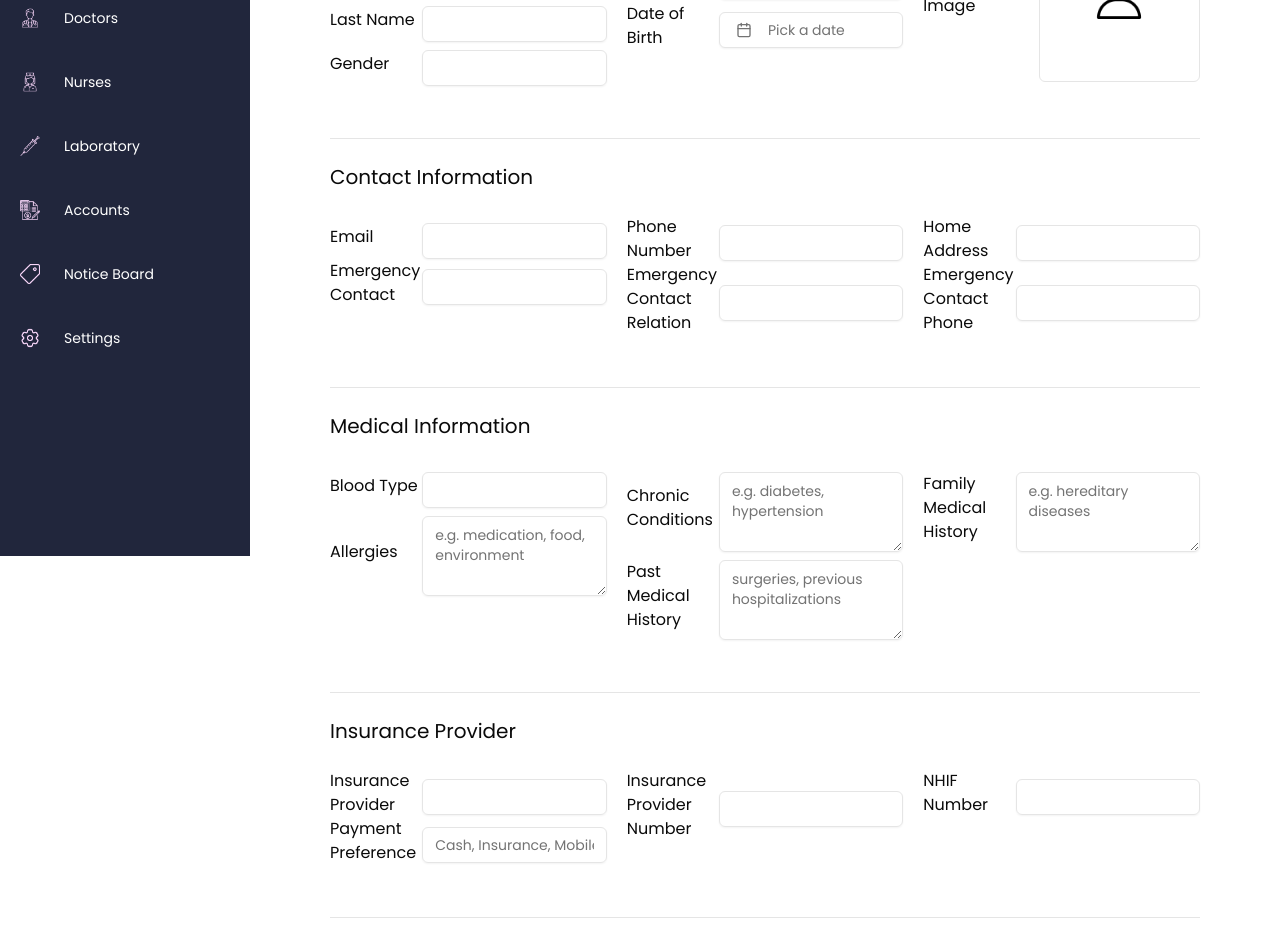
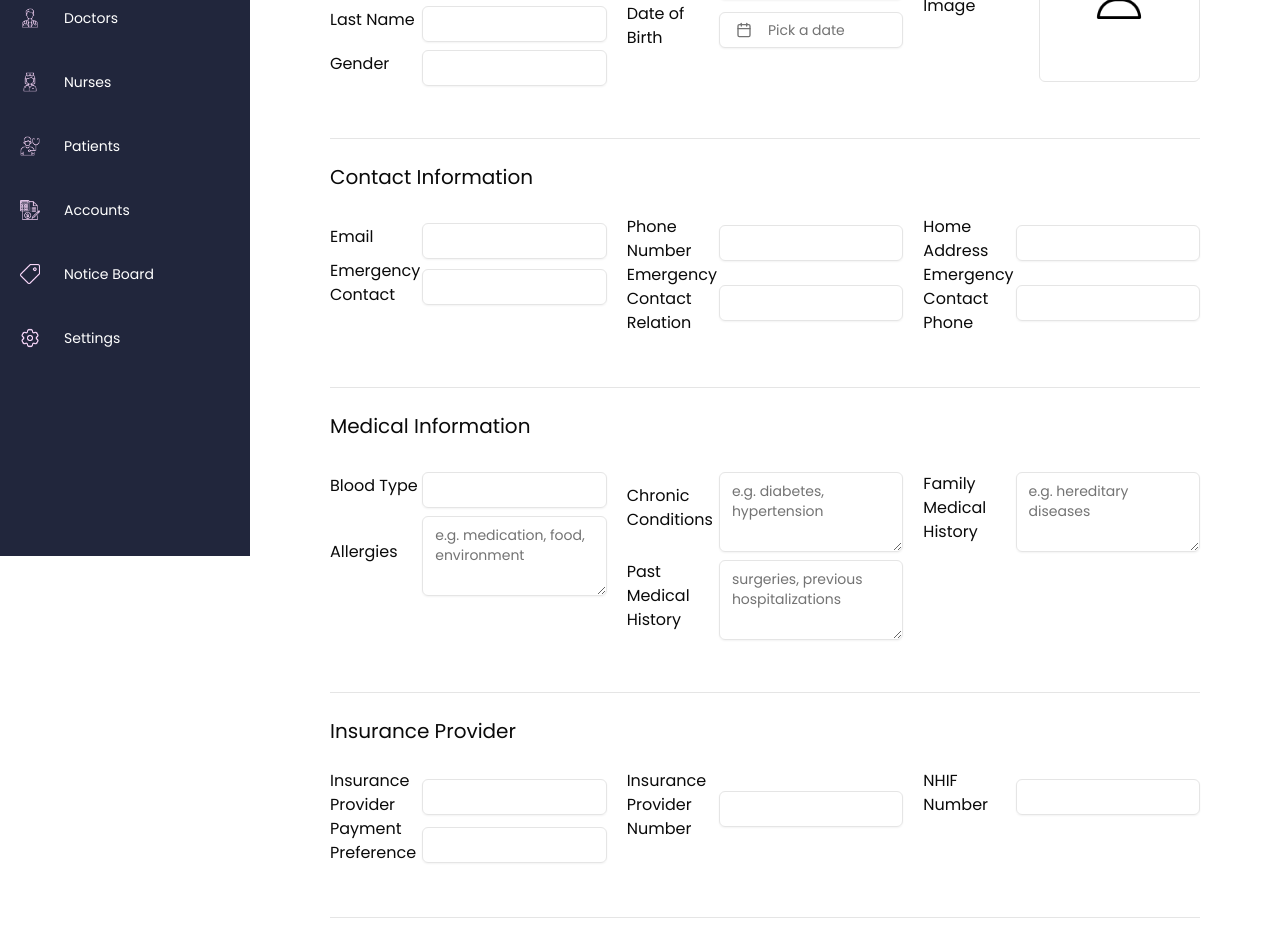
Before and after one commit to Math3wsl3vi/hospital-management-software, a Next.js app: page /patient-registration in a window 1280 px wide. Shown: the part 300-1245 px from the top of the page. Built offline with nearby package versions, Linux system fonts and the light colour scheme.

Commit message:
backend setup

```diff
--- /dev/null
+++ b/app/(home-auth)/(root)/(home)/patient-list/page.tsx
@@ -0,0 +1,9 @@
+import React from 'react'
+
+const page = () => {
+  return (
+    <div>page</div>
+  )
+}
+
+export default page
--- /dev/null
+++ b/app/api/patients/patientController.ts
@@ -0,0 +1,4 @@
+import express from "express"
+
+
+const router = express
--- a/app/api/patients/route.ts
+++ b/app/api/patients/route.ts
@@ -10,7 +10,7 @@ export async function POST(req: Request) {
     // Check for existing phone/email/nationalId to avoid duplicates
     const existingPatient = await db.query.patients.findFirst({
       where: or(
-        eq(patients.phoneNumber, body.phoneNumber), // Ensure this matches schema
+        eq(patients.phoneNumber, body.phoneNumber),
         eq(patients.email, body.email),
         eq(patients.nationalId, body.nationalId)
       ),
@@ -50,8 +50,9 @@ export async function POST(req: Request) {
       emergencyContact: body.emergencyContact ?? null,
       registrationDate: new Date().toISOString(),
     }).returning();
+  console.log(result)
 
-    return NextResponse.json({ success: true, data: result }, { status: 201 });
+    return NextResponse.json({message: 'Doctor added successfully'}, {status:201});
 
   } catch (error) {
     console.error("Error inserting patient:", error);
--- a/app/page.tsx
+++ b/app/page.tsx
@@ -1,6 +1,7 @@
 "use client";
 import { useEffect } from "react";
 import { useRouter } from "next/navigation";
+import Loader from "@/components/Loader";
 
 export default function HomePage() {
   const router = useRouter();
@@ -31,5 +32,5 @@ export default function HomePage() {
     }
   }, [router]);
 
-  return <h1>You are not authorized to view this page kindly go back. Please wait while being redirected to the auth page.</h1>; // Placeholder while redirecting
+  return <h1>You are not authorized to view this page kindly go back. Please wait while being redirected to the auth page.<Loader/></h1>; // Placeholder while redirecting
 }
--- a/components/PersonalDetails.tsx
+++ b/components/PersonalDetails.tsx
@@ -125,7 +125,9 @@ const PersonalDetails = () => {
 
     // validation with zod
     const result = personalDetailsSchema.safeParse(formData);
+    console.log('success', result)
     if (!result.success) {
+     console.log('error validating', result.error.issues)
       const formattedErrors: { [key: string]: string } = {};
       result.error.issues.forEach((issue) => {
         formattedErrors[issue.path[0]] = issue.message;
@@ -511,13 +513,33 @@ const PersonalDetails = () => {
             </div>
             <div className="flex w-full items-center">
               <label className="w-1/3">Payment Preference </label>
-              <Input
-                name="paymentPreference"
-                placeholder="Cash, Insurance, Mobile Money, etc."
-                onChange={handleInputChange}
-                className="mt-2 w-2/3"
-                value={formData.paymentPreference}
-              />
+              <DropdownMenu>
+                <DropdownMenuTrigger asChild>
+                  <Input
+                    name="paymentPreference"
+                    onChange={handleInputChange}
+                    value={formData.paymentPreference}
+                    className="mt-2 w-2/3 text-left"
+                  />
+                </DropdownMenuTrigger>
+                <DropdownMenuContent className="border-none w-[370px] font-poppins ">
+                  {["Cash", "Insurance", "Mobile Money", "Bank Transfer"].map(
+                    (pay) => (
+                      <DropdownMenuItem
+                        key={pay}
+                        onClick={() =>
+                          setFormData((prev) => ({
+                            ...prev,
+                            paymentPreference: pay,
+                          }))
+                        }
+                      >
+                        {pay}
+                      </DropdownMenuItem>
+                    )
+                  )}
+                </DropdownMenuContent>
+              </DropdownMenu>
             </div>
           </div>
           <div className="w-1/3">
--- a/constants/index.ts
+++ b/constants/index.ts
@@ -29,9 +29,9 @@ export const sidebarLinks = [
 
     },
     {
-        label: 'Laboratory',
-        route:'/lab',
-        imgUrl:'/images/lab.png'
+        label: 'Patients',
+        route:'/patient-list',
+        imgUrl:'/images/examination.png'
 
     },
     {
```
Also changed, not shown: public/images/examination.png (added).
